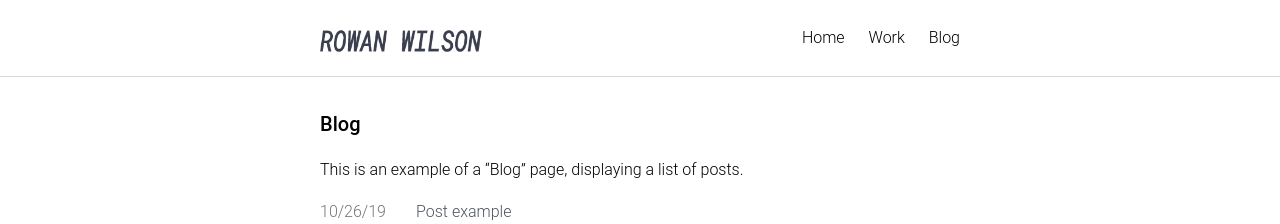
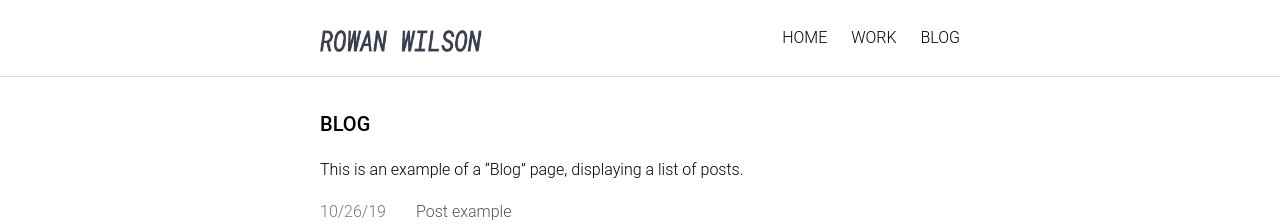
Before and after one commit to stagrunner/rowanjwilson, a Jekyll site: the page built from blog.md, in a window 1280 px wide. Shown: the top 224 px of the page. Built offline with Jekyll 4.4.1, drawn with Linux system fonts in a browser that asks for light colours.

Commit message:
formatting

```diff
--- a/_config.yml
+++ b/_config.yml
@@ -11,10 +11,10 @@ google_analytics: ""
 
 header:
   pages:
-    - name: Home
+    - name: HOME
       slug: /
-    - name: Work
-    - name: Blog
+    - name: WORK
+    - name: BLOG
 
 footer:
   show_powered_by: false
--- a/blog.md
+++ b/blog.md
@@ -1,6 +1,6 @@
 ---
 layout: blog
-title: Blog
+title: BLOG
 slug: /blog
 ---
 
```
Also changed, not shown: work.md (+1 -1 lines).
